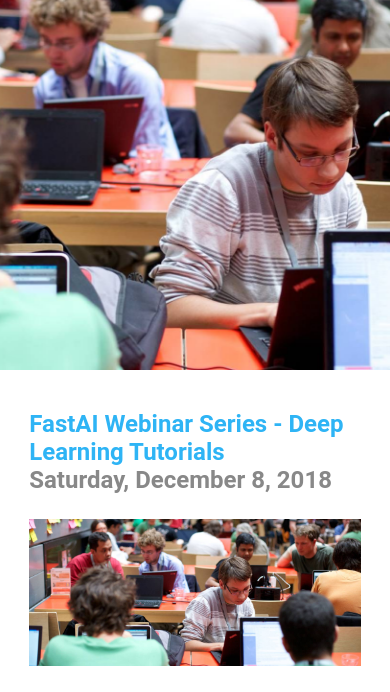
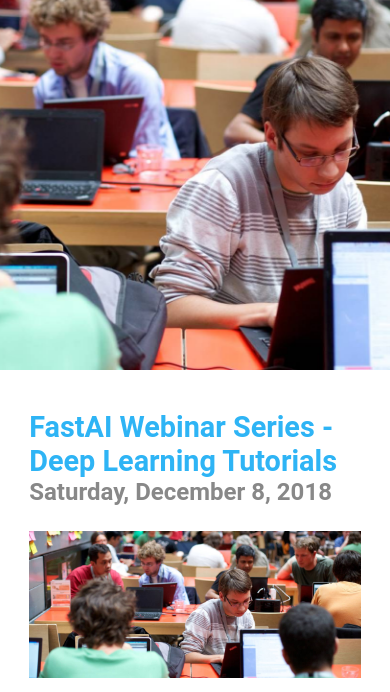
Before and after one commit to PraveenPal4232/Event-Bee, a plain HTML site: page single_event.html in a window 390 px wide. Shown: the part 52-744 px from the top of the page. Drawn offline with Linux system fonts and the light colour scheme.

Commit message:
Update style.css

```diff
--- a/css/style.css
+++ b/css/style.css
@@ -141,6 +141,7 @@
 }
 article h1{
 	color:#2eb4f5;
+	font-size: 2.5rem;
 }
 article h2{
 	color:#888;
@@ -279,4 +280,7 @@
 	font-size:15px;
 	margin-bottom:15px;
 }
+article h1{
+	font-size: 1.8rem;
 }
+}
```
